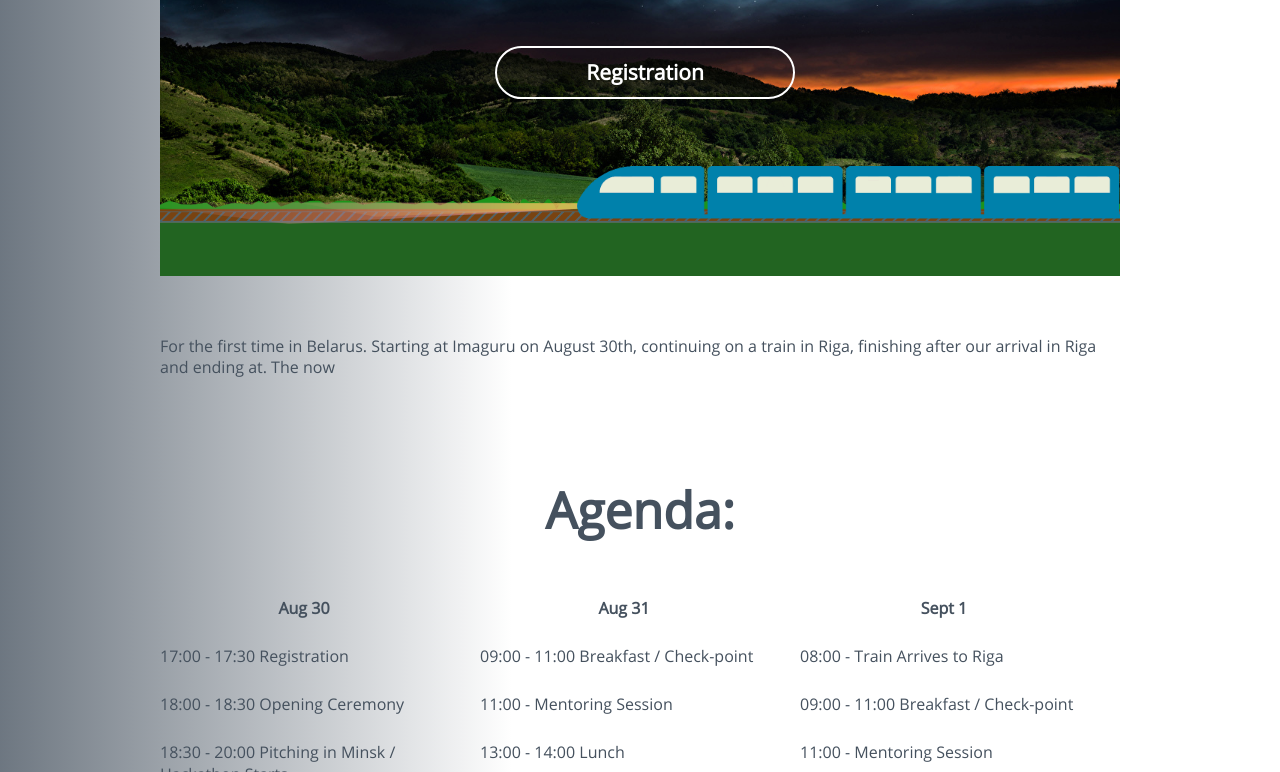
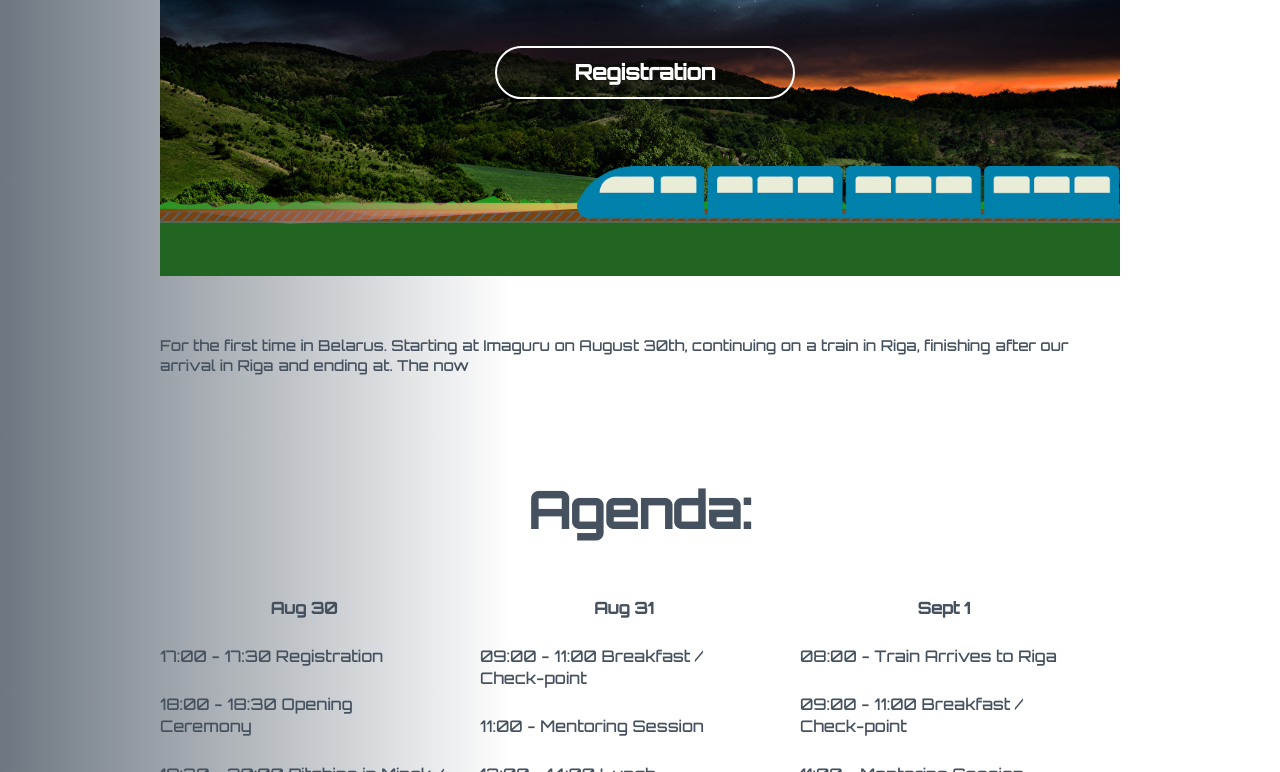
Before and after one commit to Siarhei-Chaptsau/hacktrain, a plain HTML site: page index.html in a window 1280 px wide. Shown: the part 328-1100 px from the top of the page. Drawn offline with Linux system fonts and the light colour scheme.

Commit message:
change fonts

```diff
--- a/css/base.css
+++ b/css/base.css
@@ -8,8 +8,8 @@ body {
 	width: 100%;
 	height: 100%;
   line-height: 1.3;
-  font-family: "Open Sans", "Arial", sans-serif;
-  font-size: 16px;
+  font-family: 'orbitronregular', 'Arial', sans-serif;
+  font-size: 15px;
   font-weight: 400;
 	color: #45515e;
 	background-image: linear-gradient(to right, #283645ad, #fff 40%);
--- a/css/fonts.css
+++ b/css/fonts.css
@@ -1,7 +1,7 @@
 @font-face {
   font-weight: 400;
-  font-family: "Open Sans";
+  font-family: 'orbitronregular';
   font-style: normal;
-  src: url("../fonts/opensans.woff2") format("woff2"),
-    url("../fonts/opensans.woff") format("woff");
+  src: url("../fonts/orbitron-medium-webfont.woff2") format("woff2"),
+    url("../fonts/orbitron-medium-webfont.woff") format("woff");
 }
```
Also changed, not shown: fonts/opensans.woff (deleted), fonts/opensans.woff2 (deleted), fonts/orbitron-medium-webfont.woff (added), fonts/orbitron-medium-webfont.woff2 (added).
